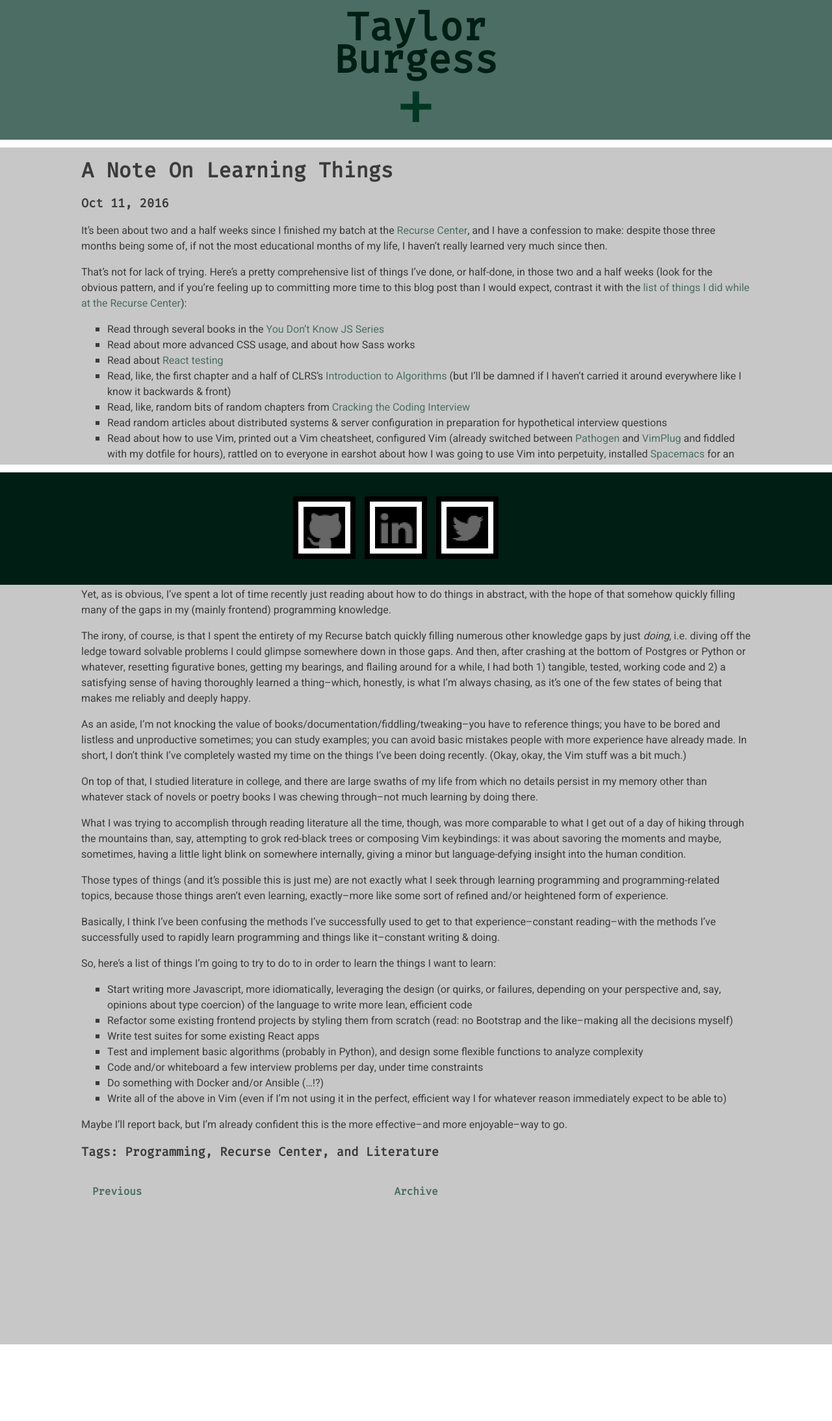
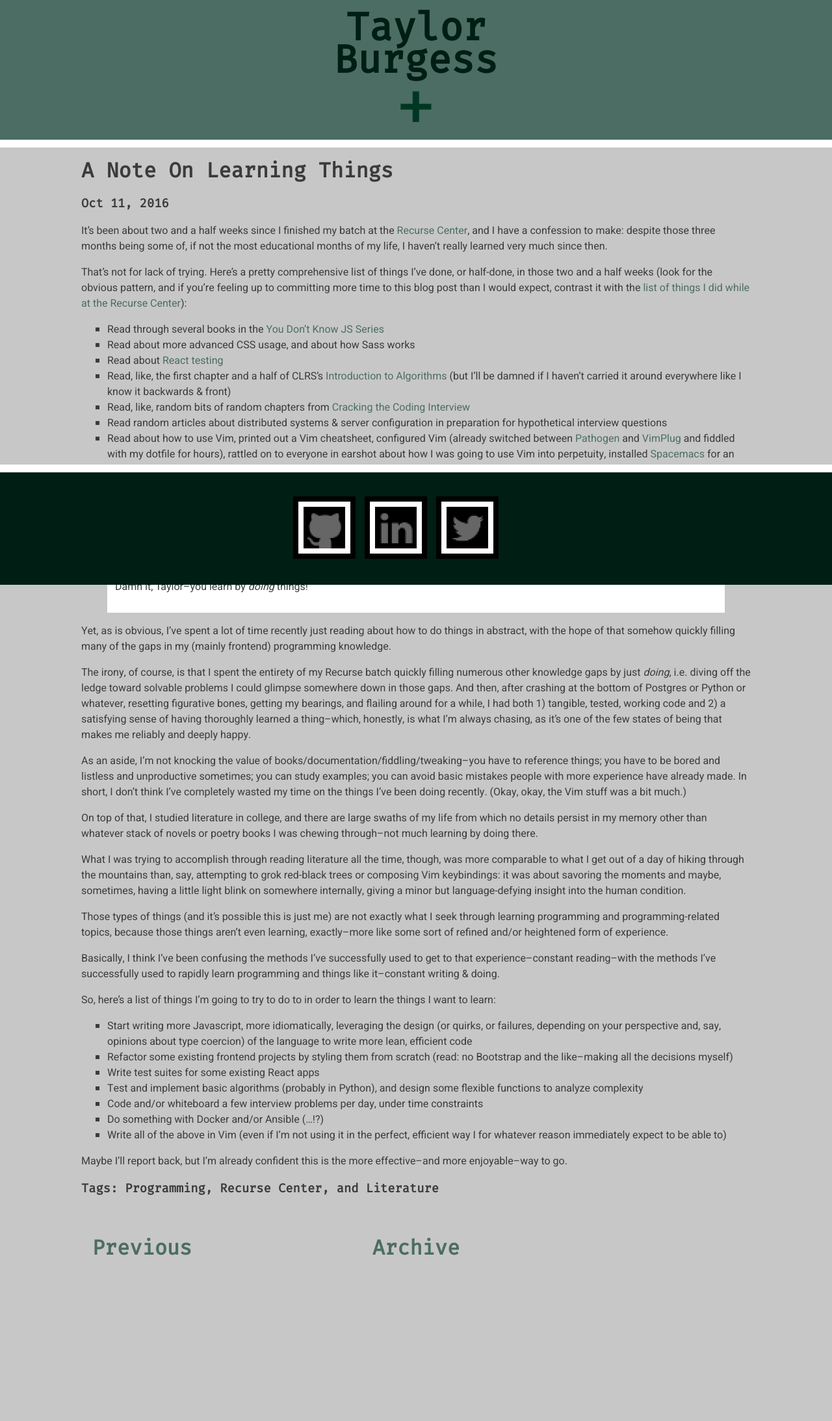
Before and after one commit to tayloraburgess/tayloraburgess.github.io, a Jekyll site: the page built from _posts/2016-10-11-learning-things.md, in a window 1280 px wide. Shown: the whole page at 65% size. Built offline with Jekyll 4.4.1, drawn with Linux system fonts in a browser that asks for light colours; before the commit the page ends 2069 px from its top, so only the background shows below that.

Commit message:
More mobile styling

```diff
--- a/_layouts/default.html
+++ b/_layouts/default.html
@@ -74,6 +74,7 @@
         });
       }, 0);
     }
+    /*
     if (window.matchMedia('(min-device-width: 800px)').matches) {
       expander.addEventListener('mouseover', (e) => {
         if (!menuState && !isRunning) {
@@ -82,6 +83,7 @@
         }
       });
     }
+    */
     expander.addEventListener('click', (e) => {
       if (!isRunning) {
         menuState = flipState(menuState);
--- a/assets/css/main.scss
+++ b/assets/css/main.scss
@@ -60,10 +60,9 @@
   margin-top: 25px;
   margin-bottom: 25px;
 }
-code {
+code, blockquote {
   background-color: white;
   padding: 12px;
-  width: 100%;
 }
 table {
   border-collapse: collapse;
@@ -426,6 +425,9 @@
     padding: 10px;
     line-height: 50px;
   }
+  p.title.top {
+    padding-top: 17px;
+  }
   .expander {
     font-size: 800%;
     margin-top: 17px;
@@ -434,8 +436,8 @@
     font-size: 260%;
   }
   div.links.open {
-    height: 333px;
-    max-height: 333px;
+    height: 340px;
+    max-height: 340px;
   }
   @keyframes show-links {
   from {
@@ -445,8 +447,8 @@
     visibility: hidden;
   }
   to {
-    max-height: 333px;
-    height: 333px;
+    max-height: 340px;
+    height: 340px;
     opacity: 1;
     visibility: visible;
   }
@@ -466,6 +468,9 @@
 
 div.container:after {
   height: 0px;
+}
+div.container:before {
+  height: 9px;
 }
     div.container.open:before {
       width: 100%;
@@ -490,6 +495,9 @@
   animation-fill-mode: backwards;
   animation-timing-function: linear;
 }
+div.nav-link {
+  font-size: 200%;
+}
 footer {
   height: 185px;
   line-height: 272px;
@@ -510,5 +518,4 @@
   margin-top: 40px;
   margin-bottom: 40px;
 }
-
 }
```
